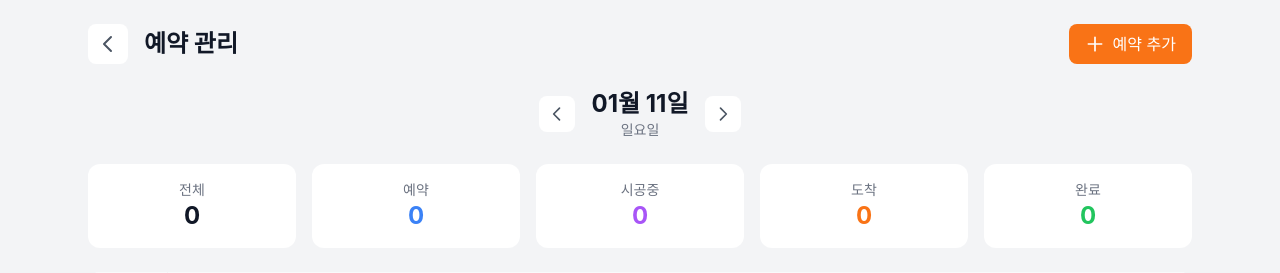
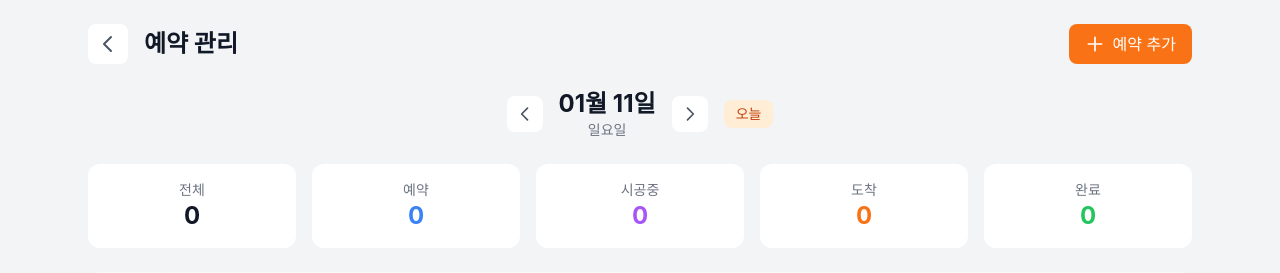
Before and after one commit to unsan010-hue/quickoil-kiosk, a Django app: page /staff/reservations/ in a window 1280 px wide. Shown: the top 273 px of the page. Run offline with Django 5.2, Linux system fonts and the light colour scheme; data that the repository does not hold is empty; some libraries are stand-ins or nearby versions.

Commit message:
예약 관리 날짜 선택기 추가 및 시간대 버그 수정
- 날짜 클릭시 달력 표시
- 오늘 버튼 추가
- 시공 주문 시간대 변환 수정 (UTC → 한국시간)

Co-Authored-By: Claude Opus 4.5 <noreply@anthropic.com>

```diff
--- a/kiosk/views.py
+++ b/kiosk/views.py
@@ -440,13 +440,20 @@ def reservation_list(request):
         target_date = date.today()
 
     reservations = Reservation.objects.filter(date=target_date).order_by('time')
-    orders = ServiceOrder.objects.filter(created_at__date=target_date).order_by('created_at')
+
+    # 시간대를 고려해서 해당 날짜의 주문 조회
+    start_of_day = timezone.make_aware(datetime.combine(target_date, datetime.min.time()))
+    end_of_day = start_of_day + timedelta(days=1)
+    orders = ServiceOrder.objects.filter(
+        created_at__gte=start_of_day,
+        created_at__lt=end_of_day
+    ).order_by('created_at')
 
     # 시간대별 그룹핑 (9시~19시)
     time_slots = []
     for hour in range(9, 20):
         slot_reservations = [r for r in reservations if r.time.hour == hour]
-        slot_orders = [o for o in orders if o.created_at.hour == hour]
+        slot_orders = [o for o in orders if timezone.localtime(o.created_at).hour == hour]
         time_slots.append({
             'hour': hour,
             'display': f"{hour:02d}:00",
--- a/templates/staff/reservation_list.html
+++ b/templates/staff/reservation_list.html
@@ -31,14 +31,20 @@
                     <path stroke-linecap="round" stroke-linejoin="round" stroke-width="2" d="M15 19l-7-7 7-7"/>
                 </svg>
             </a>
-            <div class="text-center">
-                <p class="text-2xl font-bold text-gray-900">{{ target_date|date:"m월 d일" }}</p>
+            <div class="text-center relative">
+                <input type="date" id="date-picker" value="{{ target_date|date:'Y-m-d' }}"
+                    class="absolute inset-0 opacity-0 cursor-pointer w-full h-full"
+                    onchange="location.href='?date=' + this.value">
+                <p class="text-2xl font-bold text-gray-900 cursor-pointer">{{ target_date|date:"m월 d일" }}</p>
                 <p class="text-sm text-gray-500">{{ target_date|date:"l" }}</p>
             </div>
             <a href="?date={{ next_date|date:'Y-m-d' }}" class="p-2 bg-white rounded-lg hover:bg-gray-50">
                 <svg class="w-5 h-5 text-gray-600" fill="none" stroke="currentColor" viewBox="0 0 24 24">
                     <path stroke-linecap="round" stroke-linejoin="round" stroke-width="2" d="M9 5l7 7-7 7"/>
                 </svg>
+            </a>
+            <a href="?date={% now 'Y-m-d' %}" class="px-3 py-1 text-sm bg-orange-100 text-orange-700 rounded-lg hover:bg-orange-200">
+                오늘
             </a>
         </div>
 
```
